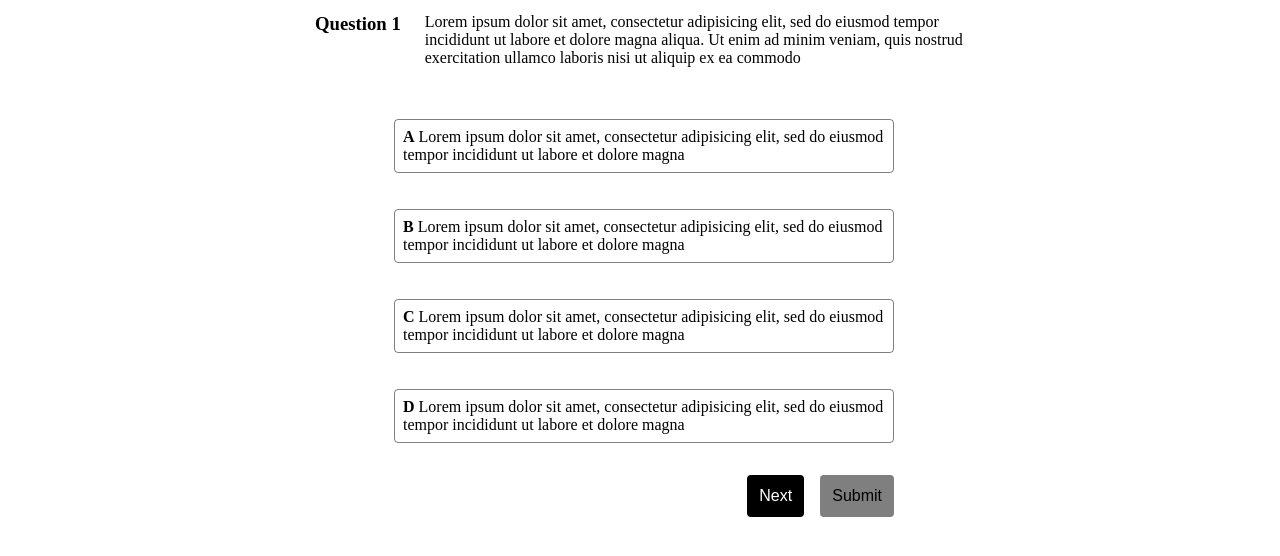
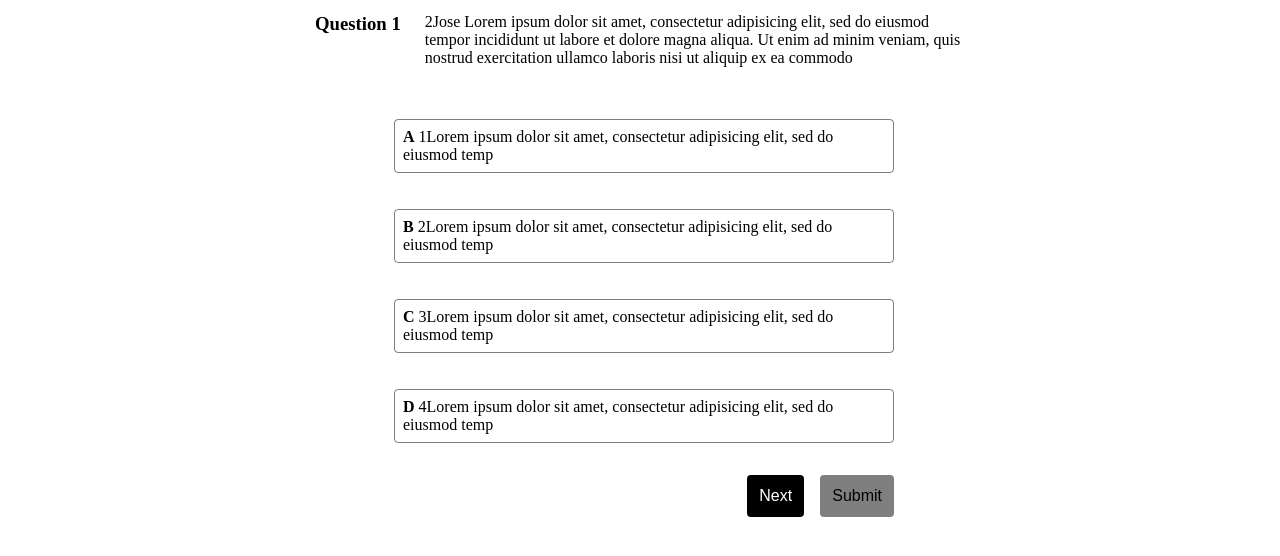
Before and after one commit to obumnwabude/quiz, a plain HTML site: page index.html in a window 1280 px wide. Shown: the part 104-660 px from the top of the page. Drawn offline with Linux system fonts and the light colour scheme.

Commit message:
make the questions to be gotten externally on load

```diff
--- a/app.js
+++ b/app.js
@@ -5,8 +5,9 @@ const optionForm = document.querySelector('#option-form');
 const questionContentP = document.querySelector('#question-content');
 const optionInputs = document.querySelectorAll('.option input');
 const optionContentSpans = document.querySelectorAll('.option-content');
-let currentQuestion = 0;
+let currentQuestion = -1;
 const answeredOptions = [];
+
 const changeDOMQuestion = (qOption) => {
     questionContentP.textContent = qOption.question;
     optionContentSpans.forEach((span, index) => {
@@ -28,6 +29,9 @@ const changeQuestion = () => {
     changeDOMQuestion(qOptions[currentQuestion]);
 };
 
+// fill the questions at first time load
+changeQuestion();
+
 optionForm.addEventListener('submit', (e) => {
     e.preventDefault();
     let answeredOption = Object.fromEntries(new FormData(optionForm));
--- a/index.html
+++ b/index.html
@@ -16,8 +16,7 @@
     <div id="quiz-container">
       <div id="question">
         <h3 id="question-number">Question 1</h3>
-        <p id="question-content">Lorem ipsum dolor sit amet, consectetur adipisicing elit, sed do eiusmod tempor incididunt ut labore et dolore magna aliqua. Ut enim ad minim veniam,
-        quis nostrud exercitation ullamco laboris nisi ut aliquip ex ea commodo</p>
+        <p id="question-content"></p>
       </div>
       <div id="options">
         <form id="option-form">
@@ -25,28 +24,28 @@
             <input type="radio" name="option" value="A" required>
             <div class="inner-option-container">
               <span class="option-letter">A</span>
-              <span class="option-content">Lorem ipsum dolor sit amet, consectetur adipisicing elit, sed do eiusmod tempor incididunt ut labore et dolore magna</span>
+              <span class="option-content"></span>
             </div>
           </label>
           <label class="option">
             <input type="radio" name="option" value="B">
             <div class="inner-option-container">
               <span class="option-letter">B</span>
-              <span class="option-content">Lorem ipsum dolor sit amet, consectetur adipisicing elit, sed do eiusmod tempor incididunt ut labore et dolore magna</span>
+              <span class="option-content"></span>
             </div>
           </label>
           <label class="option">
             <input type="radio" name="option" value="C">
             <div class="inner-option-container">
               <span class="option-letter">C</span>
-              <span class="option-content">Lorem ipsum dolor sit amet, consectetur adipisicing elit, sed do eiusmod tempor incididunt ut labore et dolore magna</span>
+              <span class="option-content"></span>
             </div>
           </label>
           <label class="option">
             <input type="radio" name="option" value="D">
             <div class="inner-option-container">
               <span class="option-letter">D</span>
-              <span class="option-content">Lorem ipsum dolor sit amet, consectetur adipisicing elit, sed do eiusmod tempor incididunt ut labore et dolore magna</span>
+              <span class="option-content"></span>
             </div>
           </label>
           <div id="button-container">
```
